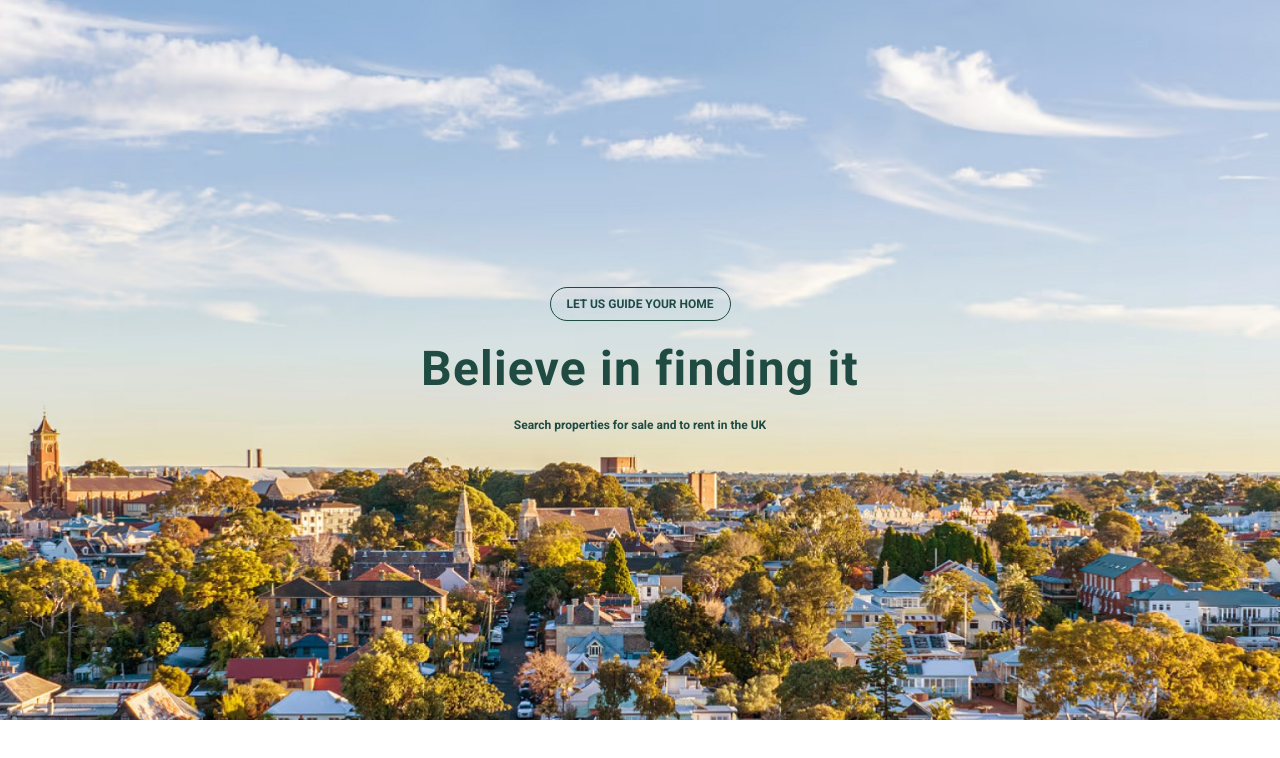
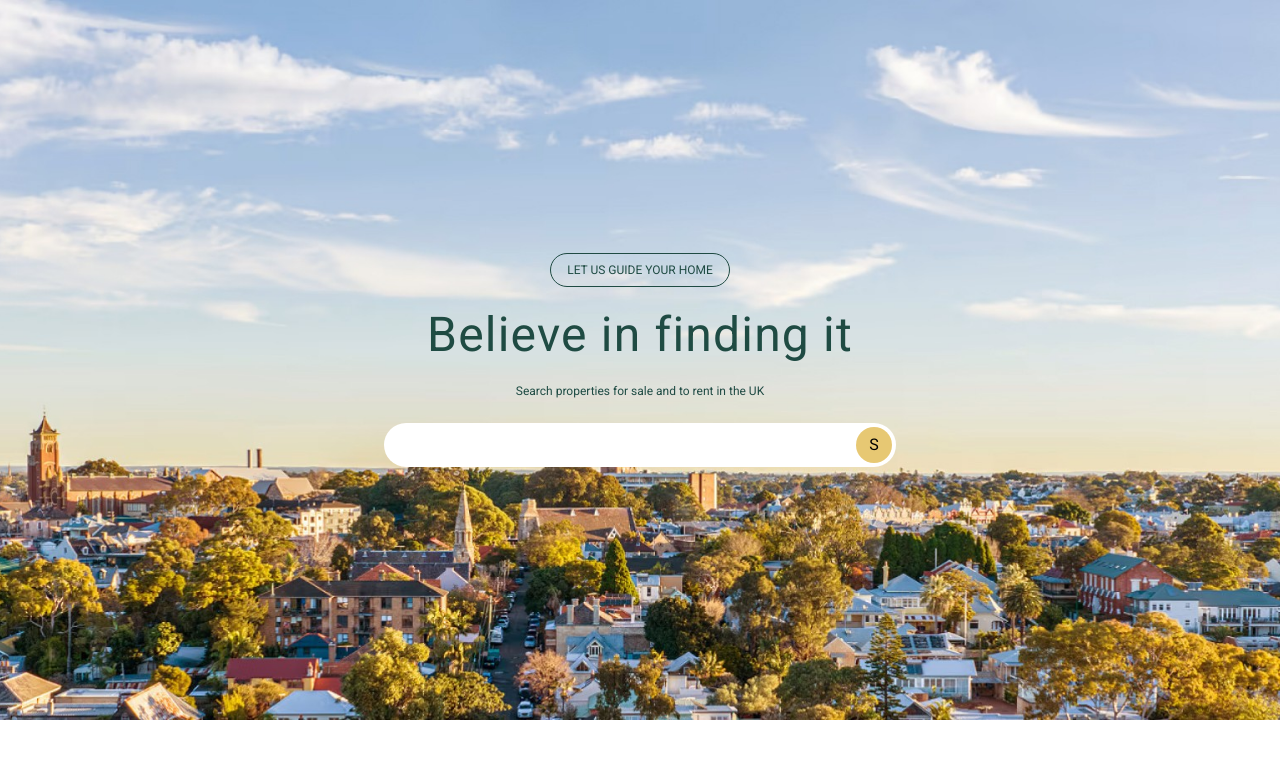
Before and after one commit to wellingtongmota/justhome, a Next.js app: page / in a window 1280 px wide. Shown: the top 758 px of the page. Built offline with nearby package versions, Linux system fonts and the light colour scheme.

Commit message:
feat: criação componente SearchInput

```diff
--- a/app/globals.css
+++ b/app/globals.css
@@ -6,12 +6,14 @@
   --font-sans: var(--font-roboto-sans);
   --font-mono: var(--font-roboto-mono);
   --color-primary: var(--primary);
+  --color-secondary: var(--secondary);
 }
 
 :root {
   --background: #ffffff;
   --foreground: #171717;
   --primary: #1f4b43;
+  --secondary: #e7c873;
 }
 
 @layer base {
--- a/app/page.tsx
+++ b/app/page.tsx
@@ -1,8 +1,8 @@
-import { Hero } from "@/components/hero"
+import { Hero } from "@/components/hero/hero"
 
 export default function Home() {
   return (
-    <div className="text-primary flex flex-col items-center text-3xl font-bold">
+    <div>
       <Hero />
     </div>
   )
--- a/components/hero.tsx
+++ b/components/hero/hero.tsx
@@ -1,4 +1,5 @@
 import { cn } from "@/lib/utils"
+import SearchInput from "./search-input"
 
 export function Hero() {
   return (
@@ -21,6 +22,8 @@ export function Hero() {
         <p className="text-xs">
           Search properties for sale and to rent in the UK
         </p>
+
+        <SearchInput />
       </div>
     </section>
   )
--- /dev/null
+++ b/components/hero/search-input.tsx
@@ -0,0 +1,10 @@
+import React from "react"
+
+export default function SearchInput() {
+  return (
+    <div className="focus-within:ring-secondary flex w-full max-w-lg gap-2 overflow-hidden rounded-full bg-white p-1 focus-within:ring-1">
+      <input type="text" className="flex-1 px-2 focus:outline-hidden" />
+      <button className="bg-secondary size-9 rounded-full text-black">S</button>
+    </div>
+  )
+}
```
